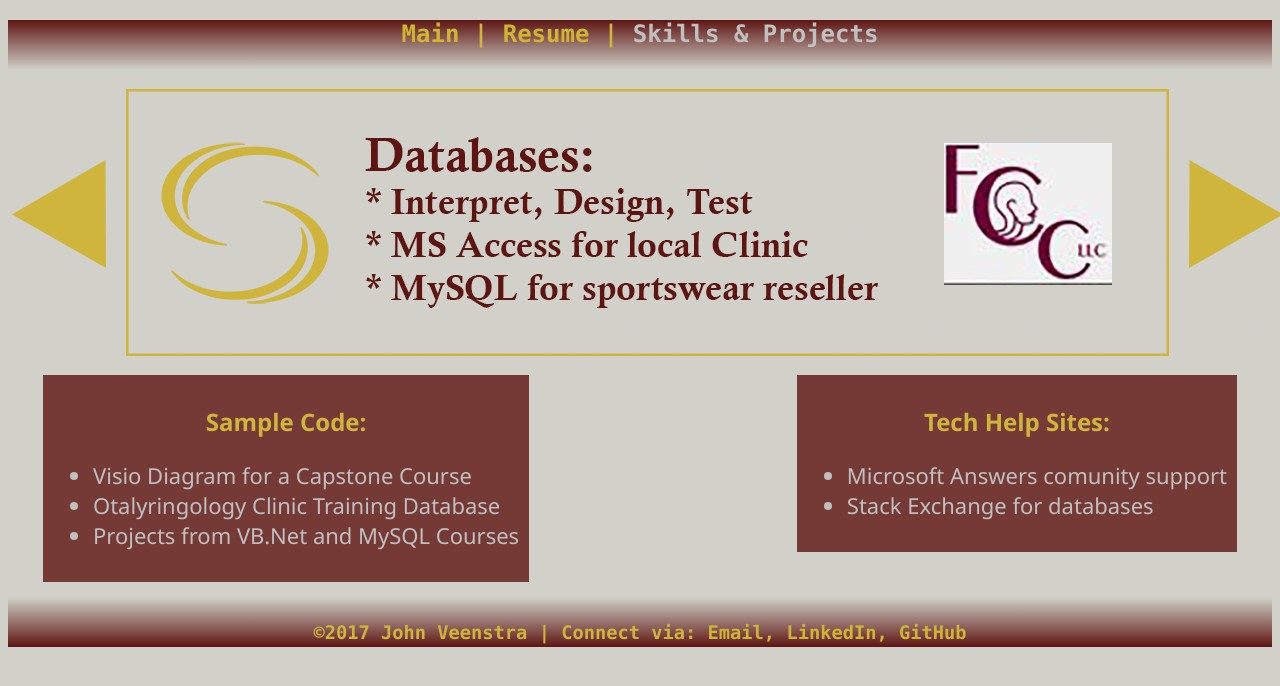
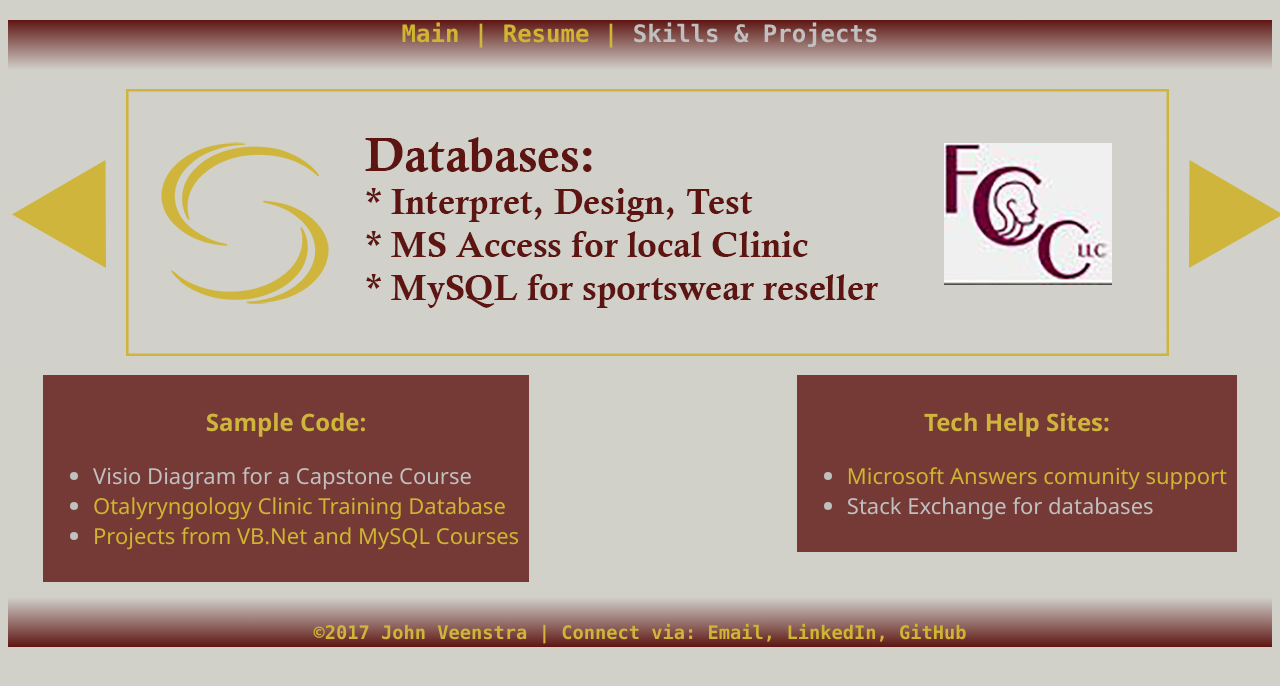
Before and after one commit to Veens003/Veens003.github.io, a plain HTML site: page skills.html in a window 1280 px wide. Drawn offline with Linux system fonts and the light colour scheme.

Commit message:
Initial Anchor Fixes
Fixed anchors that were either broken or inconsistent between the local copy and that stored on github.

```diff
--- a/CSS/CoreStyle.css
+++ b/CSS/CoreStyle.css
@@ -15,7 +15,9 @@ body{
     margin-right: auto;
     margin-left: auto;
 }
+
 h2{color:#cfb53b}
+
 #Menu {
     background: linear-gradient(to bottom, #5e1512, #D1D1CA);
     text-align: center;
@@ -65,4 +67,6 @@ h2{color:#cfb53b}
     height: 50px;
     font-family: Consolas, "Andale Mono", "Lucida Console", "Lucida Sans Typewriter", Monaco, "Courier New", monospace;
 }
-ul{text-align: left;}
+ul{
+    text-align: left; color: #c0c0c0;
+}
--- a/skills.html
+++ b/skills.html
@@ -14,17 +14,17 @@
 <div id="Carousel"><img src="images/Skills Carousel Sub.png" width="1280" height="273" alt=""/></div>
 <div class="HalfBox" id="Samples" style="float: left">
 	<h2>Sample Code:</h2>
-<ul style="font-size: 22px">
+<ul style="font-size: 22px;">
 	<li>Visio Diagram for a Capstone Course</li>
-	<li>Otalyringology Clinic Training Database</li>
-	<li>Projects from VB.Net and MySQL Courses</li>
+	<li><a href="Assets/3202 Group 7  DraftDB.accdb" download>Otalyryngology Clinic Training Database</a></li>
+	<li><a href="https://github.com/Veens003?tab=repositories" target="_blank">Projects from VB.Net and MySQL Courses</a></li>
 	</ul>
 </div>
 
 <div class="HalfBox" id="Support" style="float: right">
 	<h2>Tech Help Sites:</h2>
 <ul style="font-size: 22px">
-	<li>Microsoft Answers comunity support</li>
+	<li><a href="https://answers.microsoft.com/en-us/profile/644bed11-fb85-4638-9923-5e23ef9d1b00" target="_blank">Microsoft Answers comunity support</a></li>
 	<li>Stack Exchange for databases</li>
 </ul>
 </div>
```
Also changed, not shown: resume.html (+1 -1 lines).
